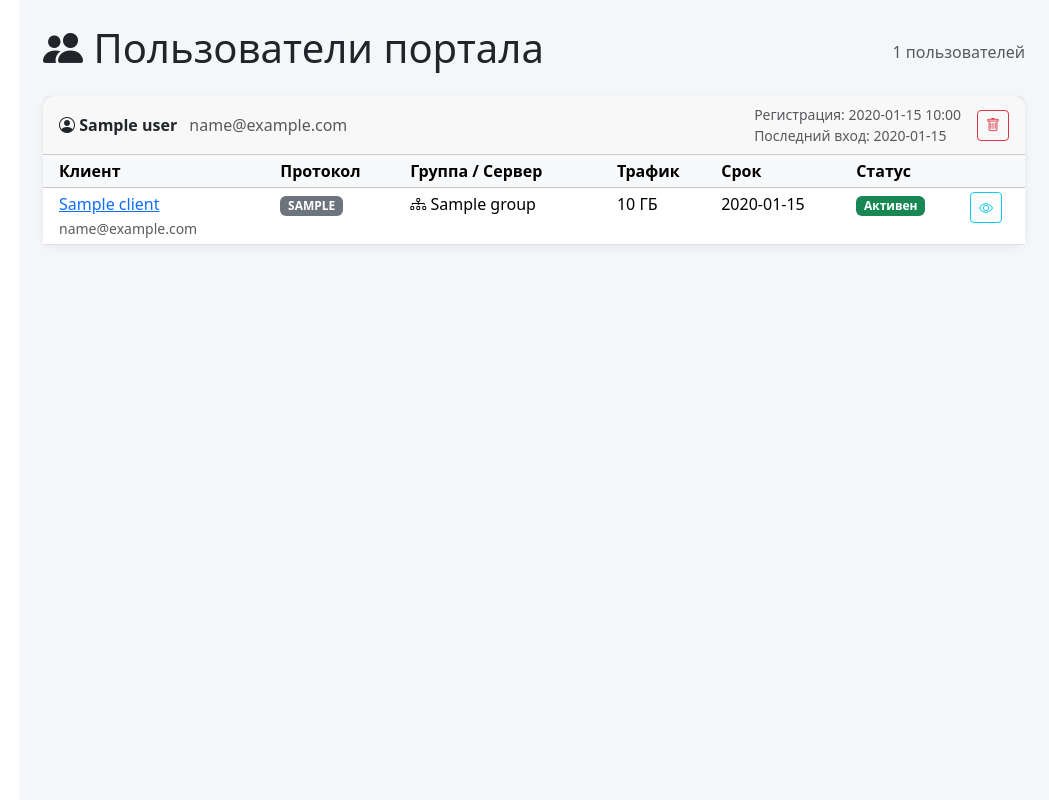
After one commit to aan1805/root-cloud-vpn, a Flask app: template app/templates/settings/oidc_users.html in a window 1280 px wide. The commit adds this page. Shown: the whole page, without its empty margins (231-1280 px from the left). Run offline with Flask 3, Linux system fonts and the light colour scheme; the template is opened without the code that fills it: most values are stand-ins (such as "Sample title", 1, 10 or a date in 2020).

Commit message:
feat: users

```diff
--- a/app/templates/base.html
+++ b/app/templates/base.html
@@ -61,6 +61,12 @@
                 <a class="nav-link {% if request.endpoint == 'main.oidc_settings' %}active{% endif %}"
                    href="{{ url_for('main.oidc_settings') }}">
                     <i class="bi bi-shield-lock"></i> OIDC / Портал
+                </a>
+            </li>
+            <li class="nav-item">
+                <a class="nav-link {% if request.endpoint == 'main.oidc_users' %}active{% endif %}"
+                   href="{{ url_for('main.oidc_users') }}">
+                    <i class="bi bi-people"></i> Пользователи портала
                 </a>
             </li>
         </ul>
--- /dev/null
+++ b/app/templates/settings/oidc_users.html
@@ -0,0 +1,159 @@
+{% extends "base.html" %}
+
+{% block content %}
+<div class="d-flex justify-content-between align-items-center mb-3">
+    <h1><i class="bi bi-people-fill"></i> Пользователи портала</h1>
+    <span class="text-muted">{{ users|length }} пользователей</span>
+</div>
+
+{% if not users %}
+<div class="alert alert-info">Нет авторизованных пользователей.</div>
+{% else %}
+
+{% for user in users %}
+<div class="card mb-3">
+    <div class="card-header d-flex justify-content-between align-items-center">
+        <div>
+            <strong><i class="bi bi-person-circle"></i> {{ user.name or user.email or user.sub }}</strong>
+            {% if user.email and user.name %}
+                <span class="text-muted ms-2">{{ user.email }}</span>
+            {% endif %}
+        </div>
+        <div class="d-flex align-items-center gap-3">
+            <small class="text-muted">
+                Регистрация: {{ user.created_at.strftime('%Y-%m-%d %H:%M') }}<br>
+                Последний вход:
+                {% if user.last_login %}
+                    {{ user.last_login.strftime('%Y-%m-%d %H:%M') }}
+                {% else %}
+                    —
+                {% endif %}
+            </small>
+            <button class="btn btn-sm btn-outline-danger"
+                    data-bs-toggle="modal"
+                    data-bs-target="#deleteModal{{ user.id }}">
+                <i class="bi bi-trash"></i>
+            </button>
+        </div>
+    </div>
+
+    {% set clients = user.clients.all() %}
+    {% if clients %}
+    <div class="card-body p-0">
+        <table class="table table-sm mb-0">
+            <thead class="table-light">
+                <tr>
+                    <th class="ps-3">Клиент</th>
+                    <th>Протокол</th>
+                    <th>Группа / Сервер</th>
+                    <th>Трафик</th>
+                    <th>Срок</th>
+                    <th>Статус</th>
+                    <th></th>
+                </tr>
+            </thead>
+            <tbody>
+                {% for client in clients %}
+                <tr>
+                    <td class="ps-3">
+                        <a href="{{ url_for('clients.view', id=client.id) }}">{{ client.name }}</a>
+                        {% if client.email %}<br><small class="text-muted">{{ client.email }}</small>{% endif %}
+                    </td>
+                    <td>
+                        <span class="badge bg-secondary">{{ (client.protocol_type or (client.protocol.protocol_type if client.protocol else '—')).upper() }}</span>
+                    </td>
+                    <td>
+                        {% if client.group %}
+                            <i class="bi bi-diagram-3"></i> {{ client.group.name }}
+                        {% elif client.server %}
+                            <i class="bi bi-server"></i> {{ client.server.name }}
+                        {% else %}
+                            —
+                        {% endif %}
+                    </td>
+                    <td>
+                        {% set used_gb = (client.traffic_used_bytes / (1024**3)) | round(2) %}
+                        {% if client.traffic_limit_bytes > 0 %}
+                            {% set limit_gb = (client.traffic_limit_bytes / (1024**3)) | round(1) %}
+                            {{ used_gb }} / {{ limit_gb }} ГБ
+                        {% else %}
+                            {{ used_gb }} ГБ
+                        {% endif %}
+                    </td>
+                    <td>
+                        {% if client.expiry_date %}
+                            {{ client.expiry_date.strftime('%Y-%m-%d') }}
+                        {% else %}
+                            Бессрочно
+                        {% endif %}
+                    </td>
+                    <td>
+                        {% if client.status == 'active' %}
+                            <span class="badge bg-success">Активен</span>
+                        {% elif client.status == 'blocked' %}
+                            <span class="badge bg-danger">Заблокирован</span>
+                        {% elif client.status == 'expired' %}
+                            <span class="badge bg-warning text-dark">Просрочен</span>
+                        {% else %}
+                            <span class="badge bg-secondary">{{ client.status }}</span>
+                        {% endif %}
+                    </td>
+                    <td>
+                        <a href="{{ url_for('clients.view', id=client.id) }}" class="btn btn-sm btn-outline-info">
+                            <i class="bi bi-eye"></i>
+                        </a>
+                    </td>
+                </tr>
+                {% endfor %}
+            </tbody>
+        </table>
+    </div>
+    {% else %}
+    <div class="card-body text-muted py-2">
+        <small>Нет созданных клиентов</small>
+    </div>
+    {% endif %}
+</div>
+
+<!-- Delete Modal -->
+<div class="modal fade" id="deleteModal{{ user.id }}" tabindex="-1">
+    <div class="modal-dialog">
+        <div class="modal-content">
+            <div class="modal-header">
+                <h5 class="modal-title">Удалить пользователя</h5>
+                <button type="button" class="btn-close" data-bs-dismiss="modal"></button>
+            </div>
+            <div class="modal-body">
+                <p>Удалить <strong>{{ user.name or user.email or user.sub }}</strong>?</p>
+                {% if user.clients.count() > 0 %}
+                <div class="alert alert-warning mb-0">
+                    У пользователя {{ user.clients.count() }} клиент(ов).
+                    Выберите что с ними делать:
+                </div>
+                {% endif %}
+            </div>
+            <div class="modal-footer gap-2">
+                <button type="button" class="btn btn-secondary" data-bs-dismiss="modal">Отмена</button>
+                {% if user.clients.count() > 0 %}
+                <form action="{{ url_for('main.delete_oidc_user', id=user.id) }}" method="post" class="d-inline">
+                    <input type="hidden" name="delete_clients" value="0">
+                    <button type="submit" class="btn btn-warning">Удалить пользователя, оставить клиентов</button>
+                </form>
+                <form action="{{ url_for('main.delete_oidc_user', id=user.id) }}" method="post" class="d-inline"
+                      onsubmit="return confirm('Удалить пользователя и всех его клиентов?')">
+                    <input type="hidden" name="delete_clients" value="1">
+                    <button type="submit" class="btn btn-danger">Удалить вместе с клиентами</button>
+                </form>
+                {% else %}
+                <form action="{{ url_for('main.delete_oidc_user', id=user.id) }}" method="post">
+                    <input type="hidden" name="delete_clients" value="0">
+                    <button type="submit" class="btn btn-danger">Удалить</button>
+                </form>
+                {% endif %}
+            </div>
+        </div>
+    </div>
+</div>
+{% endfor %}
+{% endif %}
+{% endblock %}
```
Also changed, not shown: app/main/routes.py (+23 -1 lines).
